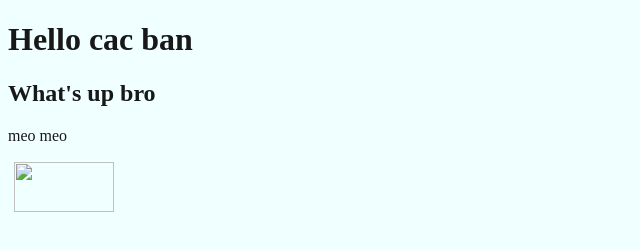
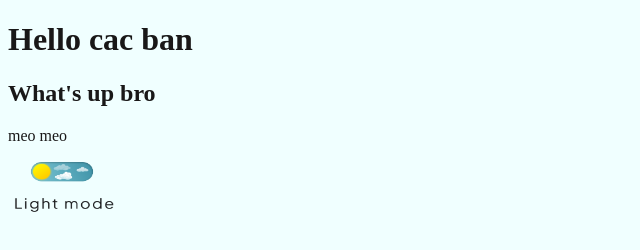
Before and after one commit to thuanbui-1203/web1, a plain HTML site: page index.html in a window 1280 px wide. Shown: the whole page, without its empty margins (0-640 px from the left). Drawn offline with Linux system fonts and the light colour scheme; the site is published under a folder, as on GitHub Pages, so addresses that start at the root find nothing.

Commit message:
fixed images

```diff
--- a/index.html
+++ b/index.html
@@ -15,7 +15,7 @@
     <p>meo meo</p>
 
     <button id="mode-btn">
-        <img src="/images/Group 1.png" alt="" srcset="" width="100px" height="50px">
+        <img src="./images/Group 1.png" alt="" srcset="" width="100px" height="50px">
     </button>
 
     <script src="script.js"></script>
```
